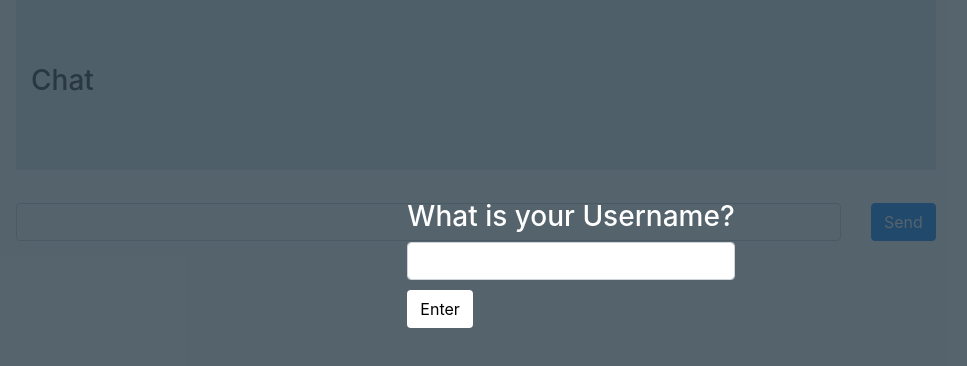
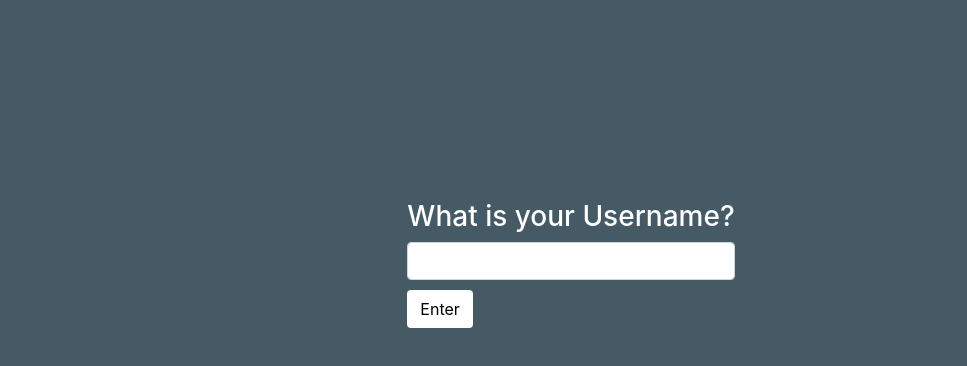
Before and after one commit to akerbs/chat-with-socket, a website: page public/index.html in a window 1280 px wide. Shown: the whole page, without its empty margins (69-1036 px from the left). Drawn offline with nearby package versions, Linux system fonts and the light colour scheme; no server answers.

Commit message:
colors corr

```diff
--- a/public/assets/css/main.css
+++ b/public/assets/css/main.css
@@ -16,7 +16,7 @@ body {
   left: 0;
   right: 0;
   bottom: 0;
-  background-color: rgba(42, 61, 72, 0.8);
+  background-color: #455a64;
 }
 
 .m-login h1,
--- a/public/index.html
+++ b/public/index.html
@@ -69,7 +69,7 @@
                 />
               </div>
               <div class="col-3">
-                <button class="btn btn-primary btn-send">Send</button>
+                <button class="btn btn-dark btn-send">Send</button>
               </div>
             </div>
           </div>
```
